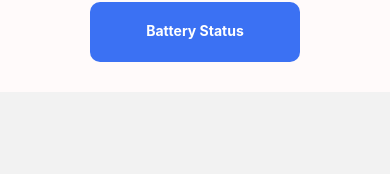
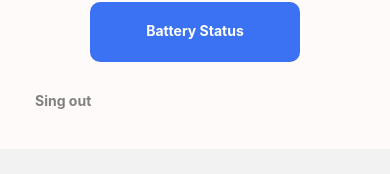
Before and after one commit to NatiHazi/dementiaApp, a React Native app: screen /TherapistScreen in a window 390 px wide. Shown: the part 458-632 px from the top of the page. Built offline with nearby package versions, Linux system fonts and the light colour scheme; what expo-notifications would draw is missing.

Commit message:
signout button and connect to firebase
signout button and connect to firebase

```diff
--- a/db/firebase.js
+++ b/db/firebase.js
@@ -2,7 +2,7 @@
 import { initializeApp } from "firebase/app";
 import { getFirestore,collection, addDoc,getDocs,doc, updateDoc,setDoc,getDoc, query, where  } from "firebase/firestore";
 import {
-   getAuth,
+   getAuth,signOut,
     signInWithEmailAndPassword,
     createUserWithEmailAndPassword,
     sendEmailVerification,
@@ -25,7 +25,7 @@ const firebaseConfig = {
 const app = initializeApp(firebaseConfig);
 
 
-export {getAuth,
+export {getAuth,signOut,
   signInWithEmailAndPassword,
   createUserWithEmailAndPassword,
   sendEmailVerification,
--- a/src/components/CustomButton/CustomButton.js
+++ b/src/components/CustomButton/CustomButton.js
@@ -36,6 +36,7 @@ const styles = StyleSheet.create({
 
     text_TERTIARY:{
         color:'gray',
+
     },
     text_TER:{
         color:'gray',
@@ -43,6 +44,12 @@ const styles = StyleSheet.create({
     text_SECONDARY:{
         color:'#3B71F3',
     },
+    text_SIGNOUT:{
+        color:'gray',
+        width:'100%',
+        alignItems: 'flex-start',
+
+    },
 
 });
 
--- a/src/components/CustomButtonForTherapistScreen/CustomButtonForTherapistScreen.js
+++ b/src/components/CustomButtonForTherapistScreen/CustomButtonForTherapistScreen.js
@@ -30,6 +30,8 @@ const styles = StyleSheet.create({
     },
 
 
+
+
 });
 
 export default CustomButtonForTherapistScreen
--- a/src/screens/TherapistOption/TherapistOptionScreen.js
+++ b/src/screens/TherapistOption/TherapistOptionScreen.js
@@ -2,7 +2,9 @@ import React,{useState,useEffect, useReducer} from 'react';
 import { View,Image,Text ,ScrollView,StyleSheet,Linking,Alert } from 'react-native';
 import CustomButtonForTherapistScreen from '../../components/CustomButtonForTherapistScreen';
 import { useNavigation } from '@react-navigation/native';
-import { getAuth, onAuthStateChanged,collection,getDocs,getFirestore,doc,getDoc, query, where } from "../../../db/firebase";
+import { getAuth,signOut, onAuthStateChanged,collection,getDocs,getFirestore,doc,getDoc, query, where } from "../../../db/firebase";
+import CustomButton from '../../components/CustomButton';
+
 // import {getFirestore,collection, addDoc } from '../../../db/firebase'
 import * as Location from 'expo-location';
 import { async } from '@firebase/util';
@@ -25,6 +27,15 @@ const TherapistOptionScreen = () => {
     const onSendReminders = () =>{
         console.log("on send reminders pressed")
         navigation.navigate("SendNotification")
+    }
+    const auth = getAuth();
+    const signOutFunction = () =>{
+      signOut(auth).then(() => {
+        // Sign-out successful.
+        navigation.navigate("MainScreen")
+      }).catch((error) => {
+        // An error happened.
+      });
     }
 
     const onBatteryStatusPressed = () =>{
@@ -83,6 +94,8 @@ const TherapistOptionScreen = () => {
             <CustomButtonForTherapistScreen text="Patient's Mesege" onPress={onTherapistPressed}/>
             <CustomButtonForTherapistScreen text="SendReminders" onPress={onSendReminders}/>
             <CustomButtonForTherapistScreen text="Battery Status" onPress={onBatteryStatusPressed}/>
+            <CustomButton text="Sing out" onPress={signOutFunction} type = "SIGNOUT"/>
+
             {/* <CustomButtonForTherapistScreen text="Therapist" onPress={onTherapistPressed}/>
             <CustomButtonForTherapistScreen text="Patient" onPress={onTherapistPressed}/>  */}
         </View>
```
